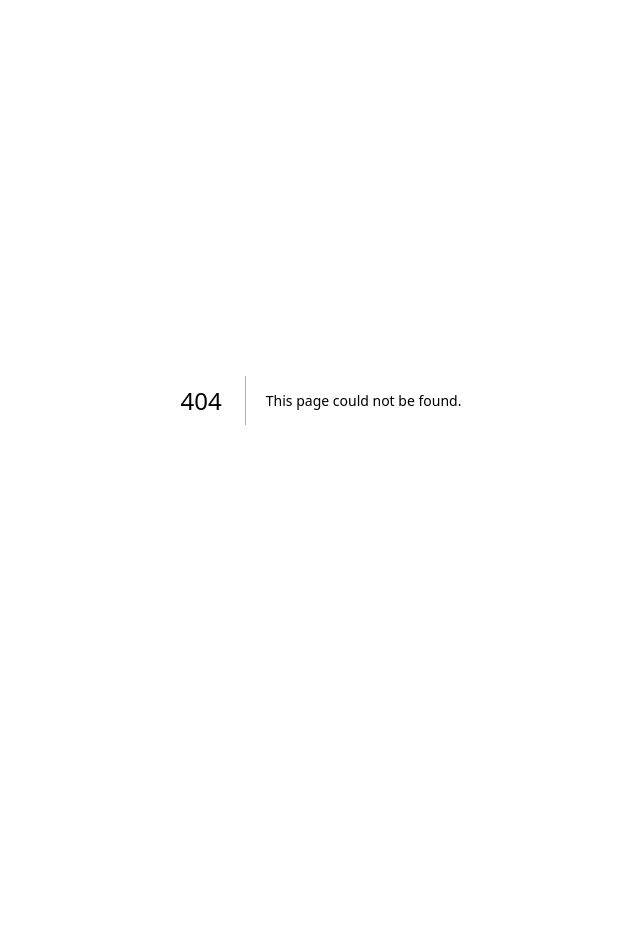
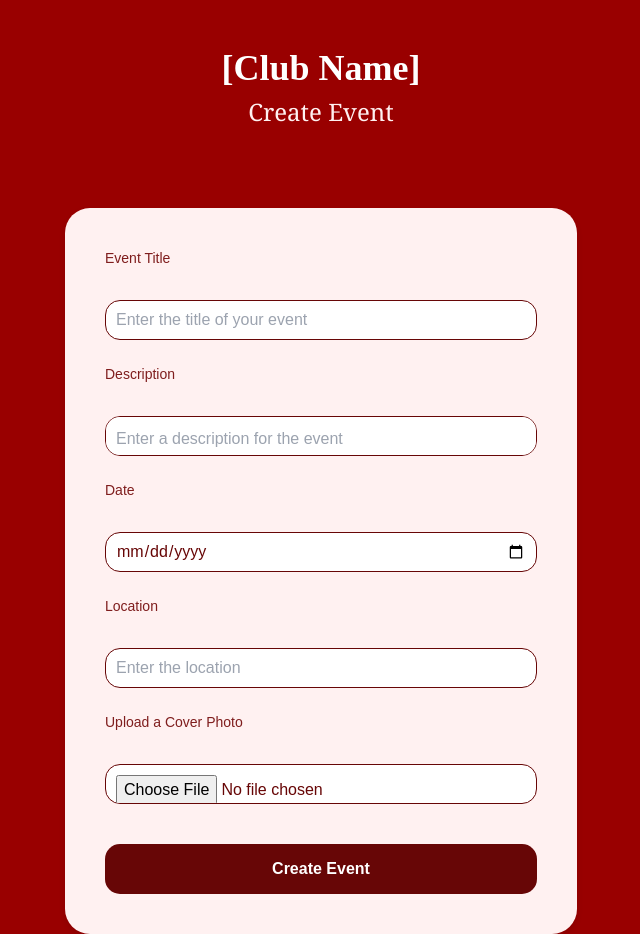
Before and after one commit to sage31/INRIX-AWS-Hackathon, a Next.js app in the folder inrix-aws-hackathon/: page /createevent in a window 1280 px wide. Before the commit this address had no page. Shown: the whole page, without its empty margins (319-959 px from the left). Before the commit the page ends 800 px from the top, so only its background shows below. Built offline with nearby package versions, Linux system fonts and the light colour scheme.

Commit message:
create event page

```diff
--- /dev/null
+++ b/inrix-aws-hackathon/app/createevent/page.tsx
@@ -0,0 +1,77 @@
+export default function CreateEvent() {
+    return (
+      <div className="flex flex-col items-center">
+        <div className="flex-1 p-4 font-serif flex flex-col items-center mt-8">
+          <header className="create-event-header mb-8 text-center">
+            <h1 className="text-4xl font-bold">[Club Name]</h1>
+            <h2 className="text-2xl font-medium">Create Event</h2>
+          </header>
+        </div>
+        <div className="create-event-box flex items-center justify-center p-8 w-full max-w-lg mt-8">
+          <form className="flex flex-col gap-6 w-full">
+            <label htmlFor="eventTitle" className="text-sm font-medium text-red-900">
+              Event Title
+            </label>
+            <input
+              type="text"
+              id="eventTitle"
+              name="eventTitle"
+              placeholder="Enter the title of your event"
+              required
+              className="create-event-box-input"
+            />
+
+            <label htmlFor="eventDescription" className="text-sm font-medium text-red-900">
+              Description
+            </label>
+            <textarea
+              id="eventDescription"
+              name="eventDescription"
+              placeholder="Enter a description for the event"
+              required
+              className="create-event-box-input h-24 resize-none"
+            ></textarea>
+
+            <label htmlFor="eventDate" className="text-sm font-medium text-red-900">
+              Date
+            </label>
+            <input
+              type="date"
+              id="eventDate"
+              name="eventDate"
+              required
+              className="create-event-box-input"
+            />
+
+            <label htmlFor="eventLocation" className="text-sm font-medium text-red-900">
+              Location
+            </label>
+            <input
+              type="text"
+              id="eventLocation"
+              name="eventLocation"
+              placeholder="Enter the location"
+              required
+              className="create-event-box-input"
+            />
+
+            <label htmlFor="coverPhoto" className="text-sm font-medium text-red-900">
+              Upload a Cover Photo
+            </label>
+            <input
+              type="file"
+              id="coverPhoto"
+              name="coverPhoto"
+              accept="image/*"
+              required
+              className="create-event-box-input"
+            />
+
+            <button type="submit" className="create-event-box-button">
+              Create Event
+            </button>
+          </form>
+        </div>
+      </div>
+    );
+  }
--- a/inrix-aws-hackathon/app/globals.css
+++ b/inrix-aws-hackathon/app/globals.css
@@ -311,3 +311,67 @@ body {
   font-size: 16px;
   transition: background-color 0.3s;
 }
+
+.create-event-box {
+  display: flex;
+  flex-direction: column;
+  align-items: center;
+  gap: 20px;
+  background: #FFF1F1;
+  border-radius: 25px;
+  padding: 40px;
+  box-shadow: 0 3px 6px rgba(0, 0, 0, 0.1);
+}
+
+.create-event-box-input {
+  width: 100%;
+  height: 40px;
+  padding: 10px;
+  border-radius: 15px;
+  box-sizing: border-box;
+  background: white;
+  border: 1px solid #670606;
+  color: #670606;
+  margin-top: 8px;
+}
+
+.create-event-box-input:focus {
+  outline: none;
+  border-color: #990000;
+  box-shadow: 0 0 5px #990000;
+}
+
+.create-event-header {
+  margin-bottom: 32px;
+}
+
+.create-event-header h1 {
+  font-family: DM Serif Display, serif;
+  color: white;
+  margin-bottom: 8px;
+}
+
+.create-event-header h2 {
+  color: #FFF1F1;
+}
+
+.create-event-box-button {
+  width: 100%;
+  height: 50px;
+  border-radius: 15px;
+  background: #670606;
+  color: white;
+  font-size: 16px;
+  font-weight: bold;
+  text-align: center;
+  cursor: pointer;
+  display: flex;
+  align-items: center;
+  justify-content: center;
+  margin-top: 16px;
+}
+
+.create-event-box-button:hover {
+  background: #990000;
+  color: #FFF1F1;
+}
```
